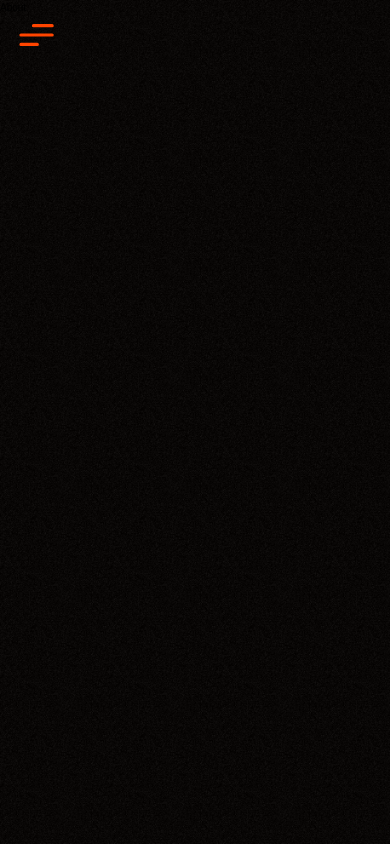
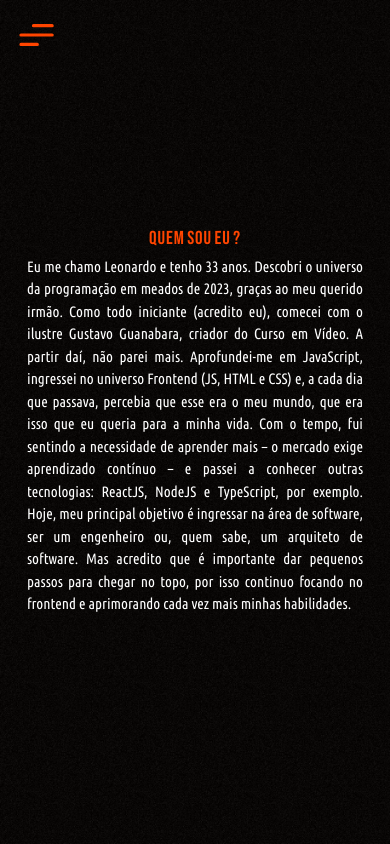
Before and after one commit to code-front-braga/Next_JS_Portfolio_Leonardo_Braga, a Next.js app: page /about in a window 390 px wide. Built offline with nearby package versions, Linux system fonts and the light colour scheme; a web font is replaced by a local one.

Commit message:
feat: created and styled About component for responsiveness

```diff
--- a/src/pages/about/index.tsx
+++ b/src/pages/about/index.tsx
@@ -1,3 +1,58 @@
+import clsx from 'clsx';
+import Head from 'next/head';
+
+const aboutMeContent = {
+	question: ['Quem', 'sou', 'eu', '?'],
+	text: 'Eu me chamo Leonardo e tenho 33 anos. Descobri o universo da programação em meados de 2023, graças ao	meu querido irmão. Como todo iniciante (acredito eu), comecei com o ilustre Gustavo Guanabara, criador do Curso em Vídeo. A partir daí, não parei mais. Aprofundei-me em JavaScript, ingressei no	universo Frontend (JS, HTML e CSS) e, a cada dia que passava, percebia que esse era o meu mundo, que era isso que eu queria para a minha vida. Com o tempo, fui sentindo a necessidade de aprender mais – o mercado	exige aprendizado contínuo – e passei a conhecer outras tecnologias: ReactJS, NodeJS e TypeScript, por exemplo. Hoje, meu principal objetivo é ingressar na área de software, ser um engenheiro ou, quem sabe, um arquiteto de software. Mas acredito que é importante dar pequenos passos para chegar no topo, por	isso continuo focando no frontend e aprimorando cada vez mais minhas habilidades.',
+};
+
 export default function About() {
-  return <h1>About</h1>
+	return (
+		<>
+			<Head>
+				<title>Sobre mim | Leonardo Braga</title>
+				<meta name="description" content="Sobre mim" />
+			</Head>
+
+			<section className="flex h-screen w-full">
+				<article
+					className={clsx(
+						'm-auto flex h-fit w-[90%] flex-col items-center justify-center gap-2 p-3', // default (min-width: 320px)
+						'mobile414px:gap-8', // (min-width: 414px)
+						'tablet960px:rounded-2xl tablet960px:bg-purple-800 tablet960px:bg-opacity-45 tablet960px:p-6', // (min-width: 960px)
+						'desktop1024px:w-[65%] desktop1024px:flex-row desktop1024px:gap-12', // (min-width: 1024px)
+					)}
+				>
+					<h2
+						className={clsx(
+							'flex gap-1 font-bebasNeue text-3xl tracking-wider text-orangered',
+							'mobile414px:text-4xl', // (min-width: 414px)
+							'mobile600px:gap-2 mobile600px:text-5xl', // (min-width: 600px)
+							'tablet960px:text-6xl', // (min-width: 960px)
+							'desktop1024px:flex-col desktop1024px:text-end', // (min-width: 1024px)
+							'desktop1280px:w-[20%] desktop1280px:text-center', // (min-width: 1280px)
+							'desktop1336px:text-end desktop1336px:text-8xl', // (min-width: 1336px)
+						)}
+					>
+						{aboutMeContent.question.map(text => (
+							<span key={text}>{text}</span>
+						))}
+					</h2>
+					<p
+						className={clsx(
+							'text-justify font-ubuntuCond text-2xl leading-9 text-white',
+							'mobile414px:text-3xl', // (min-width: 414px)
+							'mobile600px:text-4xl', // (min-width: 600px)
+							'tablet768px:leading-[2.6rem]', // (min-width: 768px)
+							'desktop1024px:text-3xl', // (min-width: 1024px)
+							'desktop1280px:w-[80%]', // (min-width: 1280px)
+							'desktop1336px:text-4xl', // (min-width: 1336px)
+						)}
+					>
+						{aboutMeContent.text}
+					</p>
+				</article>
+			</section>
+		</>
+	);
 }
--- a/src/pages/index.tsx
+++ b/src/pages/index.tsx
@@ -17,14 +17,14 @@ const imgVariants = {
 	},
 };
 
+const iconsVariants = {
+	initial: { x: 0 },
+	forward: { x: '-190%' },
+};
+
 const textVariants = {
 	hidden: { opacity: 0 },
 	reveal: { opacity: 1 },
-};
-
-const iconsVariants = {
-	initial: { x: 0 },
-	forward: { x: '-190%' },
 };
 
 const texts = {
--- a/src/pages/projects/index.tsx
+++ b/src/pages/projects/index.tsx
@@ -1,3 +1,11 @@
 export default function Projects() {
-	return <h1>Projects</h1>;
+	return (
+
+		<section>
+
+
+
+		</section>
+
+	);
 }
```
